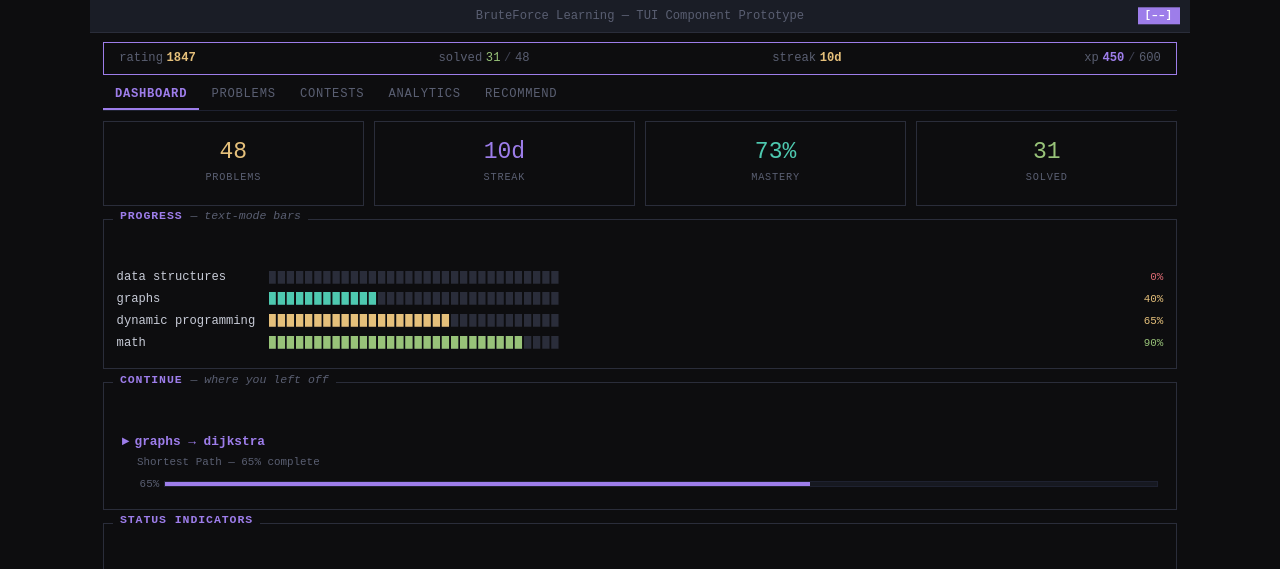
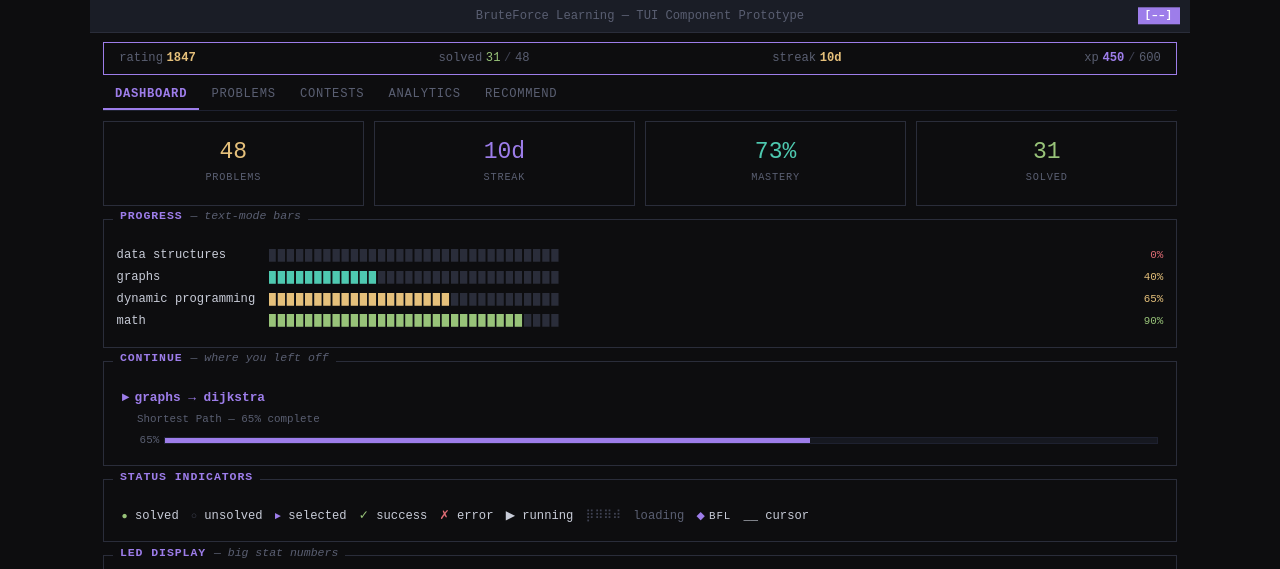
Before and after one commit to astra-at-top/Brutefroce-learning-web-app, a plain HTML site: page prototype.html in a window 1280 px wide. Shown: the top 569 px of the page. Drawn offline with Linux system fonts and the light colour scheme.

Commit message:
fix: reduce panel top padding from 3.5em to 1.8em

```diff
--- a/prototype.html
+++ b/prototype.html
@@ -76,7 +76,7 @@ body {
 }
 .panel {
   border: 1px solid var(--border); position: relative;
-  padding: 3.5em 1em 1em; margin-bottom: 0;
+  padding: 1.8em 1em 1em; margin-bottom: 0;
 }
 .panel-title {
   position: absolute; top: -0.9em; left: 0.8em; background: var(--bg);
```
Also changed, not shown: 1 other file.
